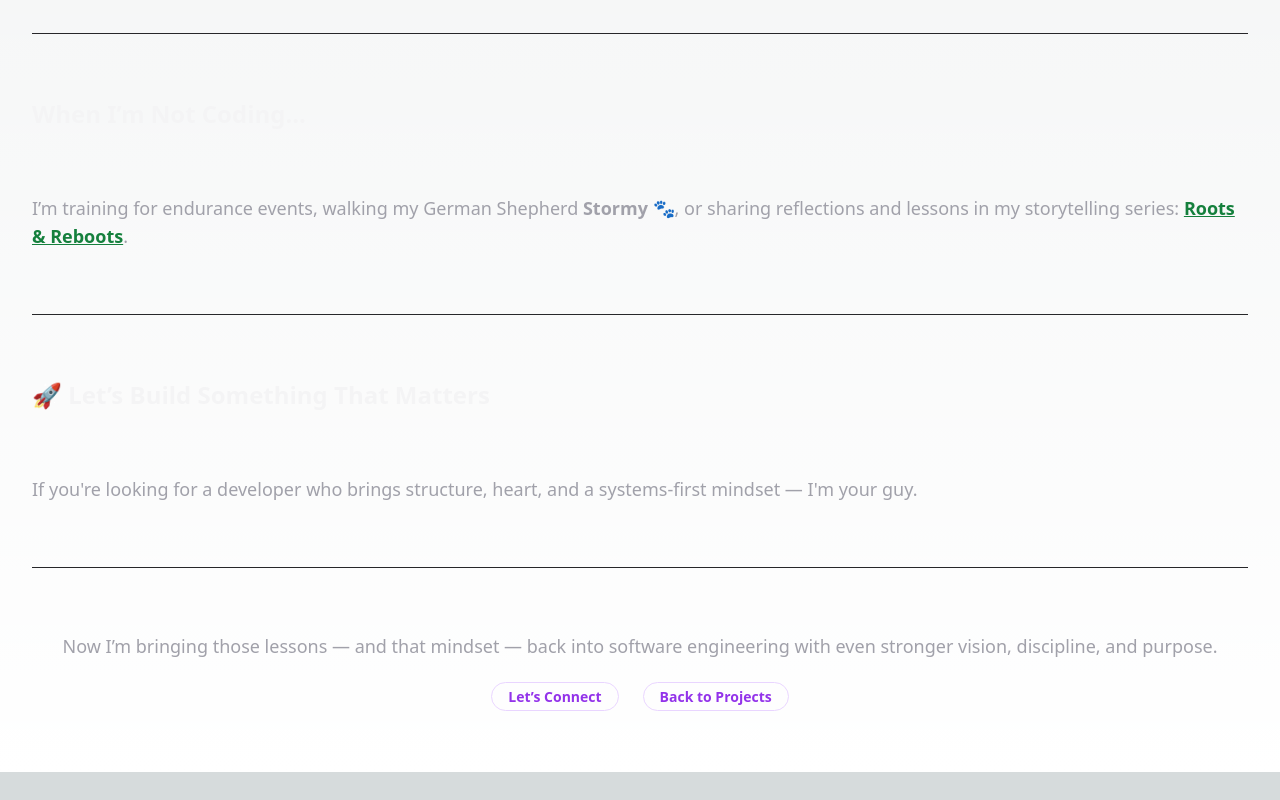
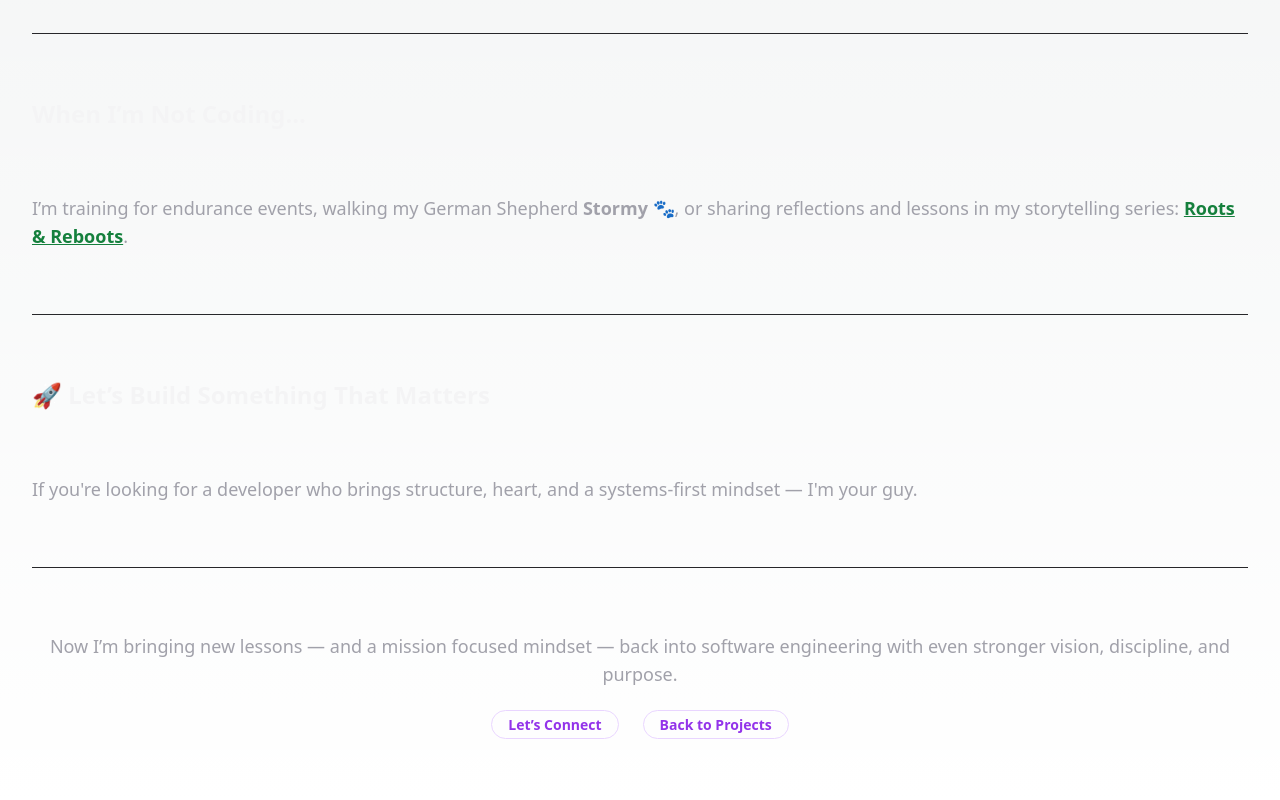
Before and after one commit to john-sprague/code-by-spraguejdev, a React (Vite) app: page /about-me in a window 1280 px wide. Shown: the part 2765-3565 px from the top of the page. Before the commit the page ends 3537 px from the top, so only its background shows below. Built offline with nearby package versions, Linux system fonts and the light colour scheme.

Commit message:
chore(about-me.tsx): update footer text

```diff
--- a/src/routes/AboutMe.tsx
+++ b/src/routes/AboutMe.tsx
@@ -131,7 +131,7 @@ const AboutMe: React.FC = () => {
 
         <div className="text-center">
             <p className="text-lg text-zinc-400 mb-6">
-            Now I’m bringing those lessons — and that mindset — back into software engineering with even stronger vision, discipline, and purpose.
+            Now I’m bringing new lessons — and a mission focused mindset — back into software engineering with even stronger vision, discipline, and purpose.
             </p>
             <Link
                 to="/contact"
```
